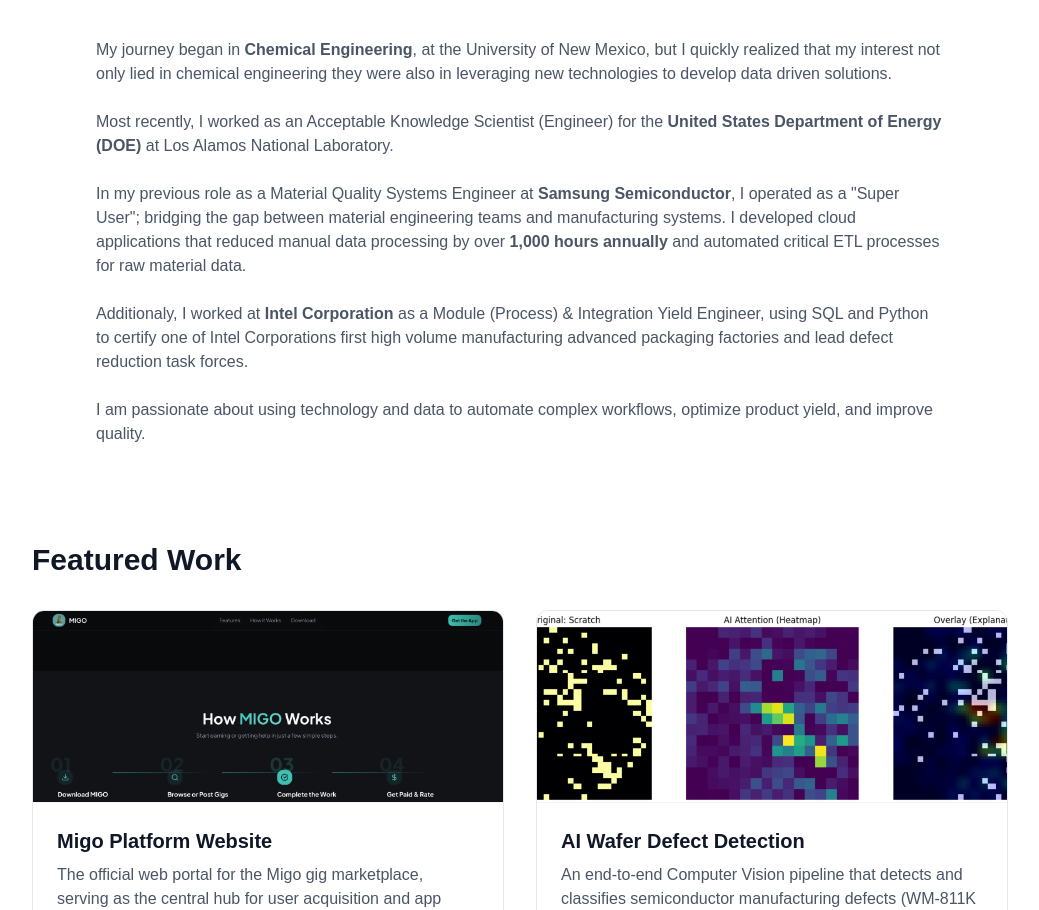
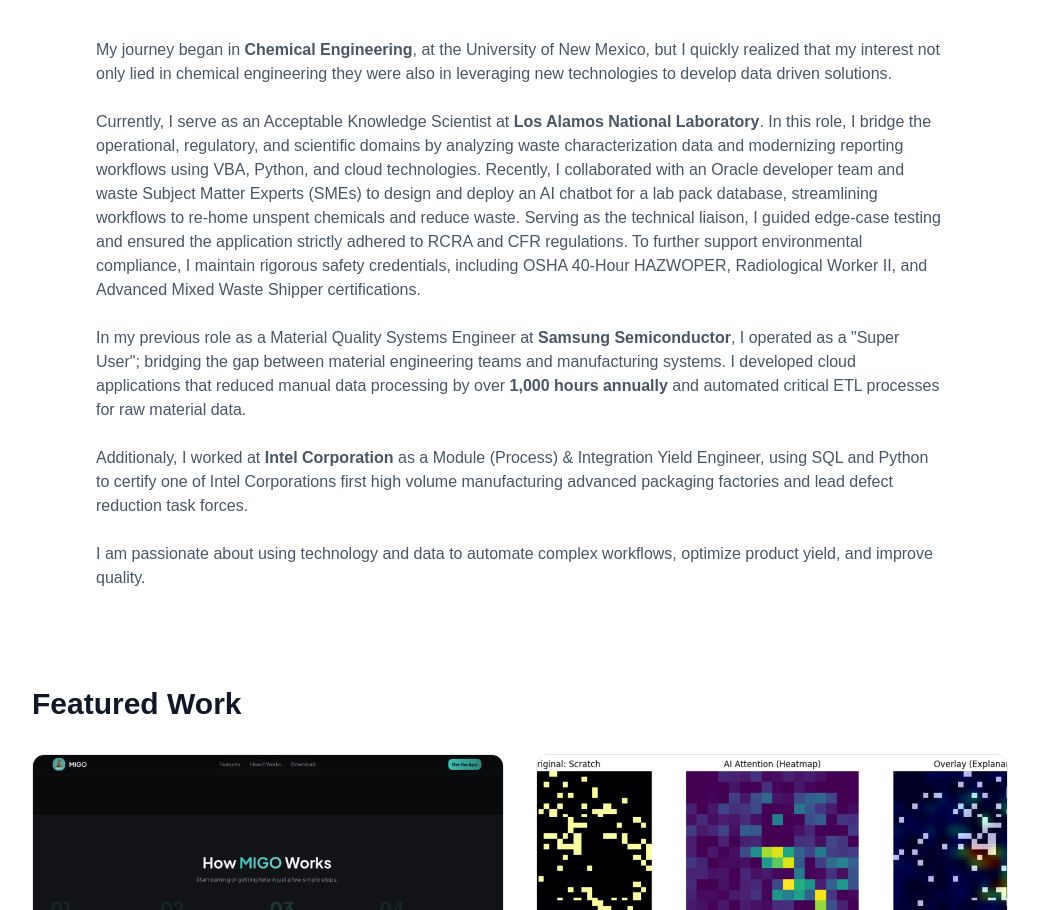
Before and after one commit to dvadi/my-portfolio, a Next.js app: page / in a window 1280 px wide. Shown: the part 887-1797 px from the top of the page, without its empty margins (120-1159 px from the left). Built offline with nearby package versions, Linux system fonts and the light colour scheme.

Commit message:
Revise job description for Acceptable Knowledge Scientist
Updated job description to reflect current role and responsibilities, including collaboration on AI chatbot development and maintaining safety credentials.

```diff
--- a/app/page.tsx
+++ b/app/page.tsx
@@ -50,7 +50,7 @@
             My journey began in <strong>Chemical Engineering</strong>, at the University of New Mexico, but I quickly realized that my interest not only lied in chemical engineering they were also in leveraging new technologies to develop data driven solutions.
           </p>
           <p className="mb-6">
-            Most recently, I worked as an Acceptable Knowledge Scientist (Engineer) for the <strong>United States Department of Energy (DOE)</strong> at Los Alamos National Laboratory.
+            Currently, I serve as an Acceptable Knowledge Scientist at <strong>Los Alamos National Laboratory</strong>. In this role, I bridge the operational, regulatory, and scientific domains by analyzing waste characterization data and modernizing reporting workflows using VBA, Python, and cloud technologies. Recently, I collaborated with an Oracle developer team and waste Subject Matter Experts (SMEs) to design and deploy an AI chatbot for a lab pack database, streamlining workflows to re-home unspent chemicals and reduce waste. Serving as the technical liaison, I guided edge-case testing and ensured the application strictly adhered to RCRA and CFR regulations. To further support environmental compliance, I maintain rigorous safety credentials, including OSHA 40-Hour HAZWOPER, Radiological Worker II, and Advanced Mixed Waste Shipper certifications.
           </p>
           <p className="mb-6">
             In my previous role as a Material Quality Systems Engineer at <strong>Samsung Semiconductor</strong>, I operated as a "Super User"; bridging the gap between material engineering teams and manufacturing systems. I developed cloud applications that reduced manual data processing by over <strong>1,000 hours annually</strong>  and automated critical ETL processes for raw material data.
```
